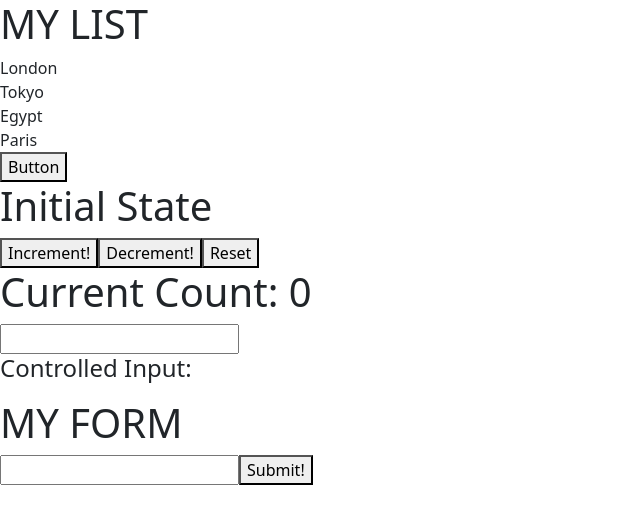
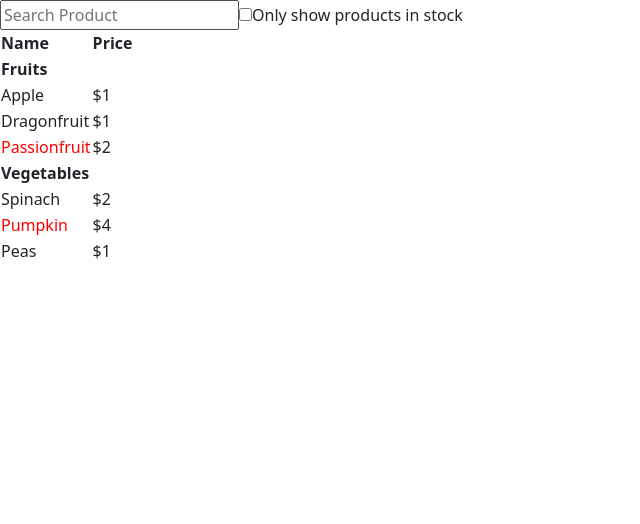
Before and after one commit to shilpakrishnanunni/react_tutorial, a React (Vite) app in the folder react-app/: page / in a window 1280 px wide. Shown: the top 524 px of the page, without its empty margins (0-640 px from the left). Built offline with nearby package versions, Linux system fonts and the light colour scheme.

Commit message:
add Fruits component with table and state change

```diff
--- a/react-app/src/App.tsx
+++ b/react-app/src/App.tsx
@@ -1,13 +1,15 @@
 import ListGroup from "./components/ListGroup";
 import {Counter, ToggleButton, ControlledInput, MyForm} from "./components/Count";
+import FruitsTable from "./components/Fruit";
 
 function App () {
   return <div>
-    <ListGroup />
+    {/* <ListGroup />
     <Counter />
     <ToggleButton />
     <ControlledInput />
-    <MyForm />
+    <MyForm /> */}
+    < FruitsTable />
   </div>
 }
 
--- /dev/null
+++ b/react-app/src/components/Fruit.tsx
@@ -0,0 +1,98 @@
+import { useState } from "react";
+
+type ProductType = {
+    category: string;
+    price: string;
+    stocked: boolean;
+    name: string;
+};
+
+function ProductRow({product}: {product: ProductType}) {
+    const name = product.stocked ? product.name : <span style={{color:"red"}} >{product.name}</span>;
+    return (
+        <tr>
+            <td>{name}</td>
+            <td>{product.price}</td>
+        </tr>
+    );
+}
+
+function ProductCategoryRow({ category }: { category: string }) {
+    return (
+        <tr>
+            <th>{category}</th>
+        </tr>
+    );
+}
+
+function ProductTable({ products, filterText, inStockOnly }: { products: Array<ProductType>, filterText: string, inStockOnly: boolean }) {
+    const rows: JSX.Element[] = [];
+    let lastCategory: string | null = null;
+    products.forEach((product) => {
+        if (product.category != lastCategory) {
+            rows.push(<ProductCategoryRow category={product.category} />);
+        }
+        if ((inStockOnly && product.stocked) || !inStockOnly) {
+            rows.push(<ProductRow product={product} key={product.name} />);
+        }
+
+        lastCategory = product.category;
+    });
+
+    return (
+        <div>
+            <table>
+                <thead>
+                    <tr>
+                        <th>Name</th>
+                        <th>Price</th>
+                    </tr>
+                </thead>
+                <tbody>{rows}</tbody>
+            </table>
+        </div>
+    );
+}
+
+function SearchBar({ filterText, inStockOnly, onFilterTextChange, onInStockOnlyChange } : { filterText: string, inStockOnly: boolean, onFilterTextChange:React.Dispatch<React.SetStateAction<string>>, onInStockOnlyChange:React.Dispatch<React.SetStateAction<boolean>> }) {
+    return (
+        <div>
+            <form action="">
+                <input
+                    type="text"
+                    value={filterText}
+                    placeholder="Search Product"
+                    onChange={(e) => onFilterTextChange(e.target.value)}
+                />
+                <label>
+                    <input type="checkbox" checked={inStockOnly} onChange={(e) => onInStockOnlyChange(e.target.checked)} />
+                    {}Only show products in stock
+                </label>
+            </form>
+        </div>
+    );
+}
+
+function FilterableProductTable({ products }: { products: Array<ProductType> }) {
+    const [filterText, changeFilterText] = useState("");
+    const [inStockOnly, setInStockOnly] = useState(false);
+    return (
+        <div>
+            <SearchBar filterText={filterText} inStockOnly={inStockOnly} onFilterTextChange={changeFilterText} onInStockOnlyChange={setInStockOnly} />
+            <ProductTable products={products} filterText={filterText} inStockOnly={inStockOnly} />
+        </div>
+    );
+}
+
+const PRODUCTS: Array<ProductType> = [
+    { category: "Fruits", price: "$1", stocked: true, name: "Apple" },
+    { category: "Fruits", price: "$1", stocked: true, name: "Dragonfruit" },
+    { category: "Fruits", price: "$2", stocked: false, name: "Passionfruit" },
+    { category: "Vegetables", price: "$2", stocked: true, name: "Spinach" },
+    { category: "Vegetables", price: "$4", stocked: false, name: "Pumpkin" },
+    { category: "Vegetables", price: "$1", stocked: true, name: "Peas" },
+];
+
+export default function FruitsTable() {
+    return <FilterableProductTable products={PRODUCTS} />;
+}
```
